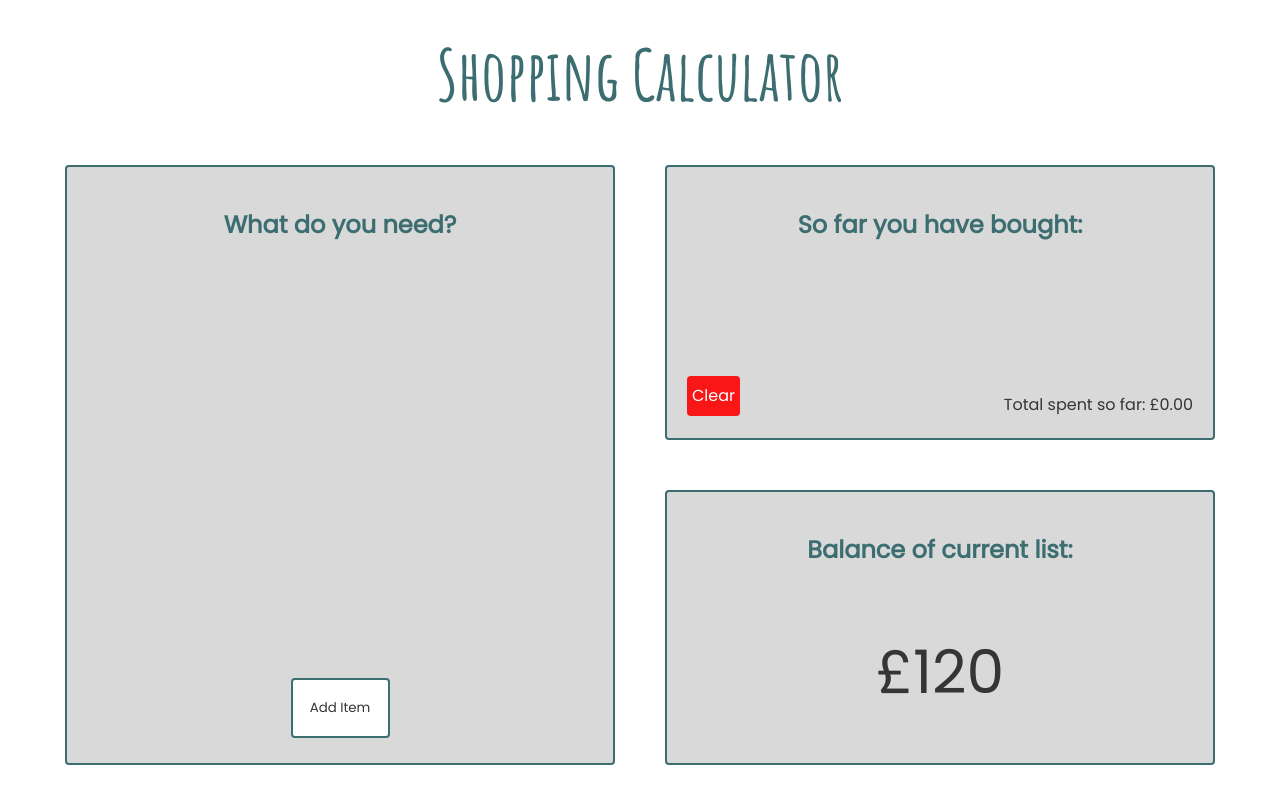
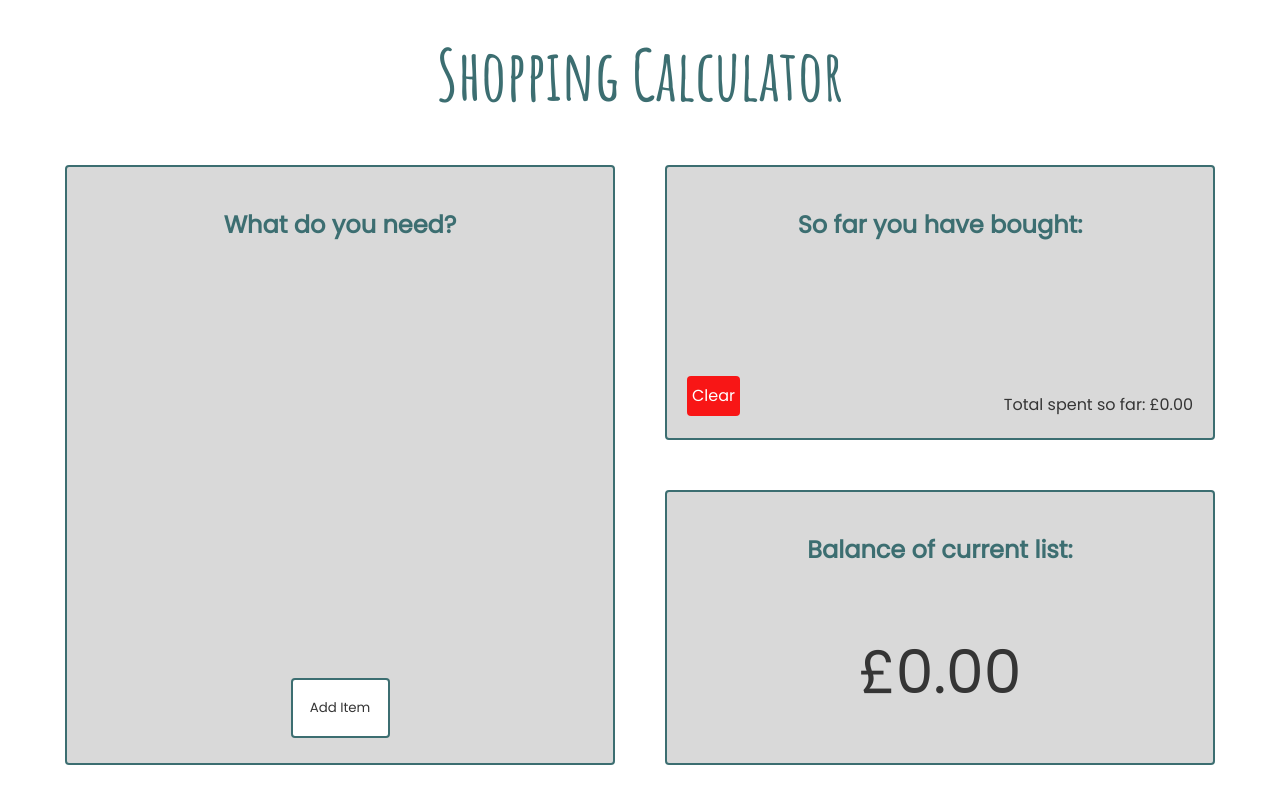
Before and after one commit to ryanmccloy/Shopping-List, a React (Create React App) app: page / in a window 1280 px wide. Built offline with nearby package versions, Linux system fonts and the light colour scheme.

Commit message:
updated logic in balance

```diff
--- a/src/App.js
+++ b/src/App.js
@@ -6,6 +6,12 @@ export default function App() {
   const [items, setItems] = useState([]);
   const [boughtItems, setBoughtItems] = useState([]);
   let totalBoughtItems = boughtItems
+    .reduce((acc, cur) => {
+      return acc + Number(cur.price);
+    }, 0)
+    .toFixed(2);
+
+  let totalItems = items
     .reduce((acc, cur) => {
       return acc + Number(cur.price);
     }, 0)
@@ -48,7 +54,7 @@ export default function App() {
             onClearBoughtItems={handleClearBoughtItems}
             totalBoughtItemsPrice={totalBoughtItems}
           />
-          <ListBalance />
+          <ListBalance totalPrice={totalItems} />
         </div>
       </div>
     </>
@@ -244,11 +250,11 @@ function BoughtItem({ boughtItem }) {
   return <div className="bought-item">{boughtItem}</div>;
 }
 
-function ListBalance() {
+function ListBalance({ totalPrice }) {
   return (
     <div className="border list-balance">
       <h2>Balance of current list:</h2>
-      <p className="total">£120</p>
+      <p className="total">£{totalPrice}</p>
     </div>
   );
 }
```
